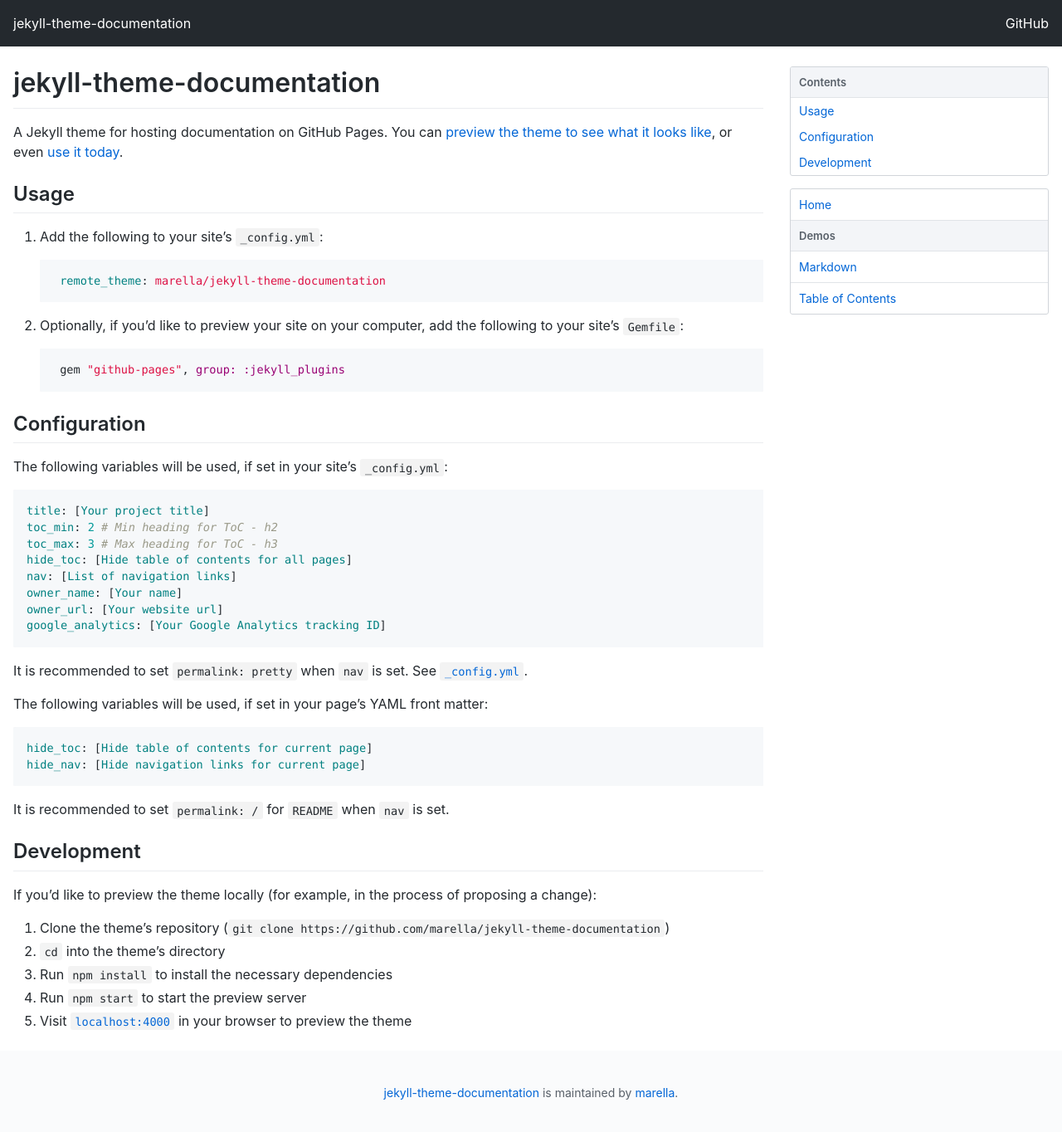
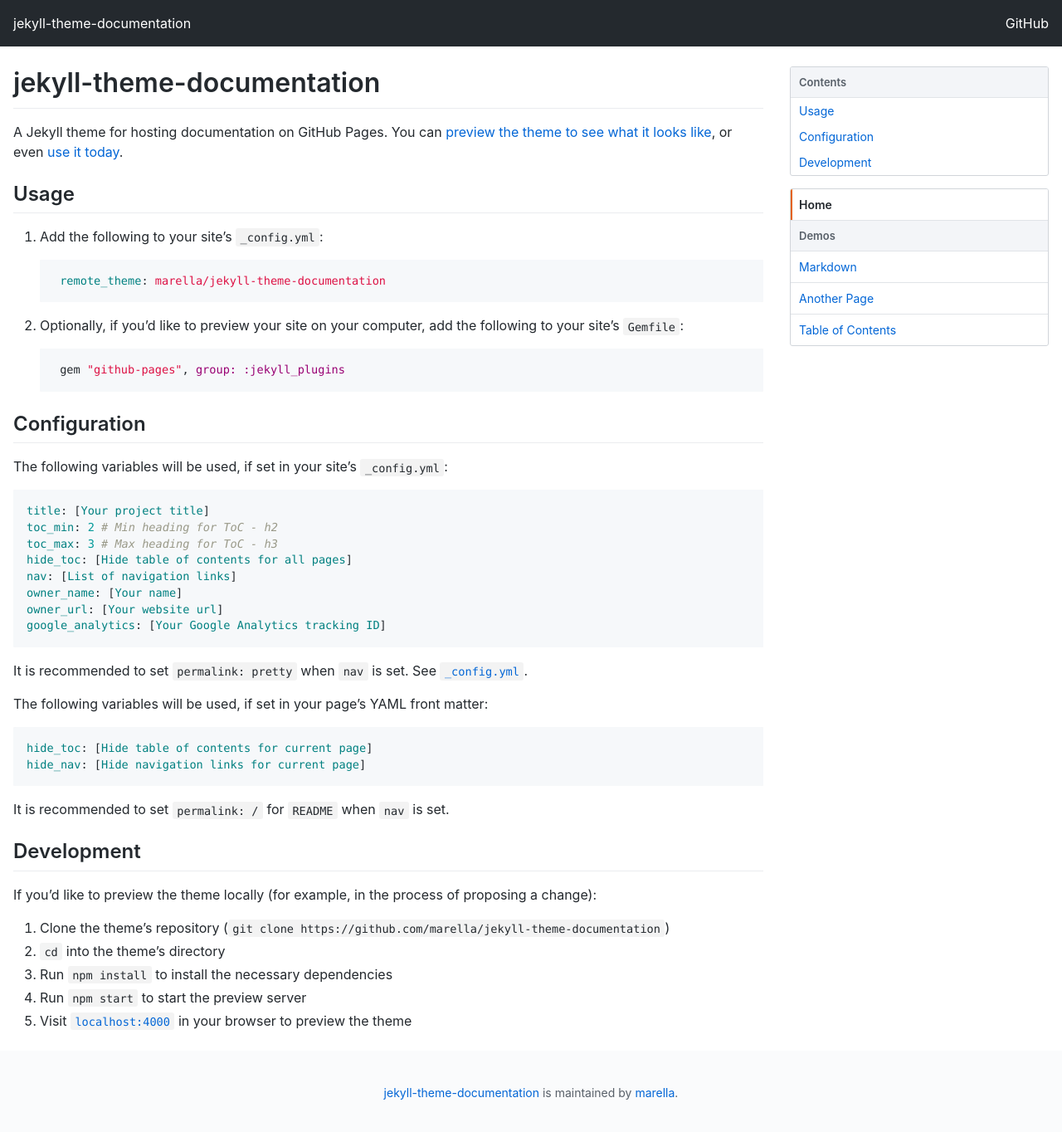
Before and after one commit to marella/jekyll-theme-documentation, a Jekyll site: the page built from README.md, in a window 1280 px wide and 1366 px high. Shown: the whole window at 83% size. Built offline with Jekyll 4.4.1, drawn with Linux system fonts in a browser that asks for light colours; our own code applies the rules of GitHub Pages for plain Markdown files.

Commit message:
Fix page urls

```diff
--- a/_config.yml
+++ b/_config.yml
@@ -14,4 +14,5 @@ nav:
   - Home: ''
   - Demos:
     - Markdown: demos/markdown
+    - Another Page: demos/another-page
     - Table of Contents: demos/toc
--- a/_includes/nav-link.html
+++ b/_includes/nav-link.html
@@ -1,2 +1,3 @@
 {% assign url = include.url | append: '/' | relative_url %}
-<a class="menu-item {% if url == page.url %}selected{% endif %}" href="{{ url }}">{{ include.title }}</a>
+{% assign page_url = page.url | relative_url %}
+<a class="menu-item {% if url == page_url %}selected{% endif %}" href="{{ url }}">{{ include.title }}</a>
--- a/package.json
+++ b/package.json
@@ -3,7 +3,7 @@
   "scripts": {
     "postinstall": "gem install bundler && bundle install",
     "start": "npm run build:watch & npm run start:jekyll",
-    "start:jekyll": "bundle exec jekyll serve --livereload",
+    "start:jekyll": "bundle exec jekyll serve --baseurl=/jekyll-theme-documentation --livereload",
     "build": "npm run build:sass && npm run build:js",
     "build:js": "cp node_modules/anchor-js/anchor.min.js assets/js/app.js",
     "build:sass": "node-sass --precision=8 --include-path=node_modules --output-style=compressed src/sass -o assets/css",
```
Also changed, not shown: demos/another-page.md (+0 -2 lines), demos/markdown.md (+1 -1 lines).
